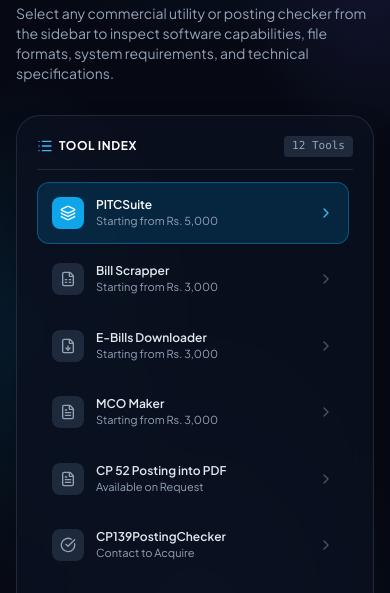
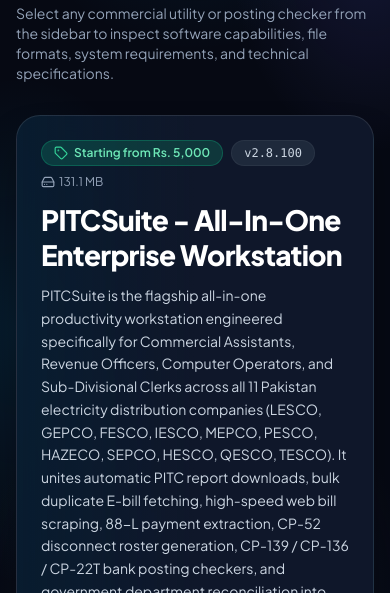
Before and after one commit to naqasht128/Disco-Tools-Website, a plain HTML site: page details.html in a window 390 px wide. Shown: the part 219-812 px from the top of the page. Drawn offline with nearby package versions, Linux system fonts and the light colour scheme; no server answers; a script that the page names is missing.

Commit message:
Hide Tool Index sidebar on mobile view in software details page

```diff
--- a/details.html
+++ b/details.html
@@ -158,8 +158,8 @@
       <!-- Split Screen Layout: Sidebar + Main Content -->
       <div class="grid grid-cols-1 lg:grid-cols-12 gap-8 items-start">
 
-        <!-- Left Sidebar: Tool Selector -->
-        <aside class="lg:col-span-4 glass-panel rounded-3xl p-5 border border-white/10 lg:sticky lg:top-28 max-h-[calc(100vh-140px)] flex flex-col">
+        <!-- Left Sidebar: Tool Selector (Hidden on Mobile View, Visible on Desktop lg+) -->
+        <aside class="hidden lg:flex lg:col-span-4 glass-panel rounded-3xl p-5 border border-white/10 lg:sticky lg:top-28 max-h-[calc(100vh-140px)] flex-col">
 
           <div class="flex items-center justify-between pb-3 mb-3 border-b border-white/10">
             <span class="text-xs font-bold text-white uppercase tracking-wider flex items-center gap-1.5">
```
